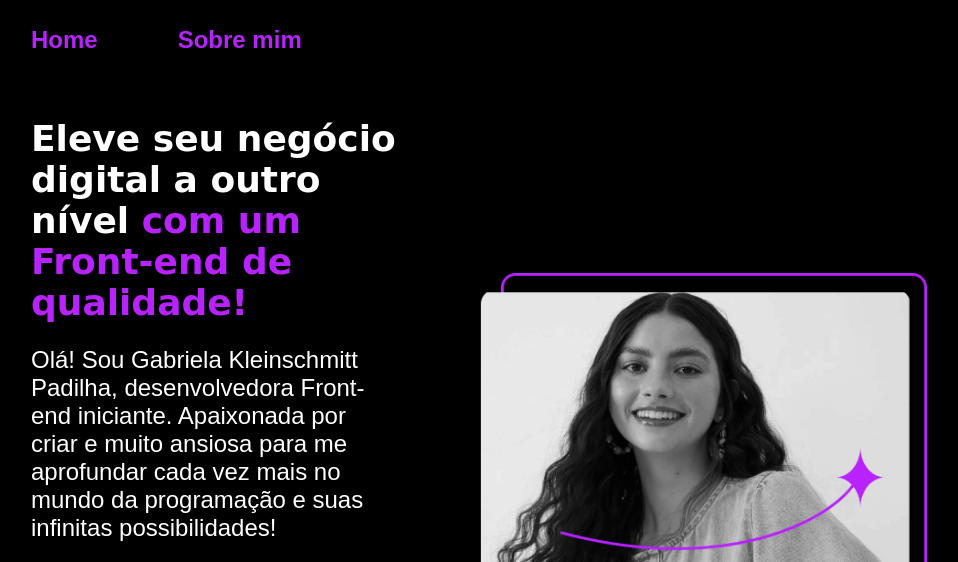
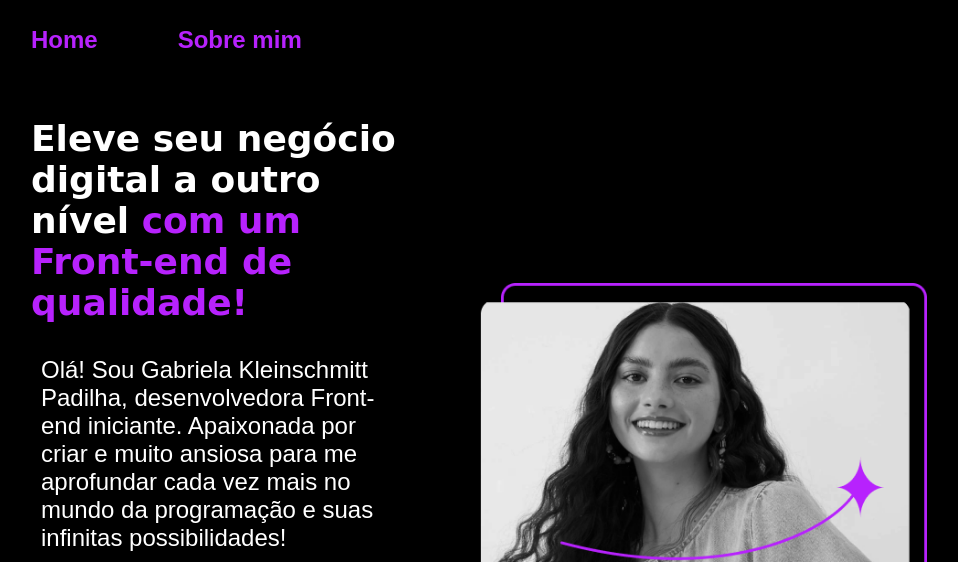
Before and after one commit to GabrielaKP05/portifolio-projeto-nova-geracao, a plain HTML site: page index.html in a window 1280 px wide. Shown: the top 562 px of the page, without its empty margins (161-1119 px from the left). Drawn offline with Linux system fonts and the light colour scheme; a web font is replaced by a local one.

Commit message:
atualização-curriculo

```diff
--- a/styles/style.css
+++ b/styles/style.css
@@ -67,6 +67,7 @@ text-decoration: none;
 .apresentacao-conteudo-texto{
    font-size: 1.5rem;
    font-family:var(--fonte--secundaria);
+   padding: 10px;
 }
 .apresentacao-links{
     display: flex;
```
Also changed, not shown: about.html (+1 -1 lines).
